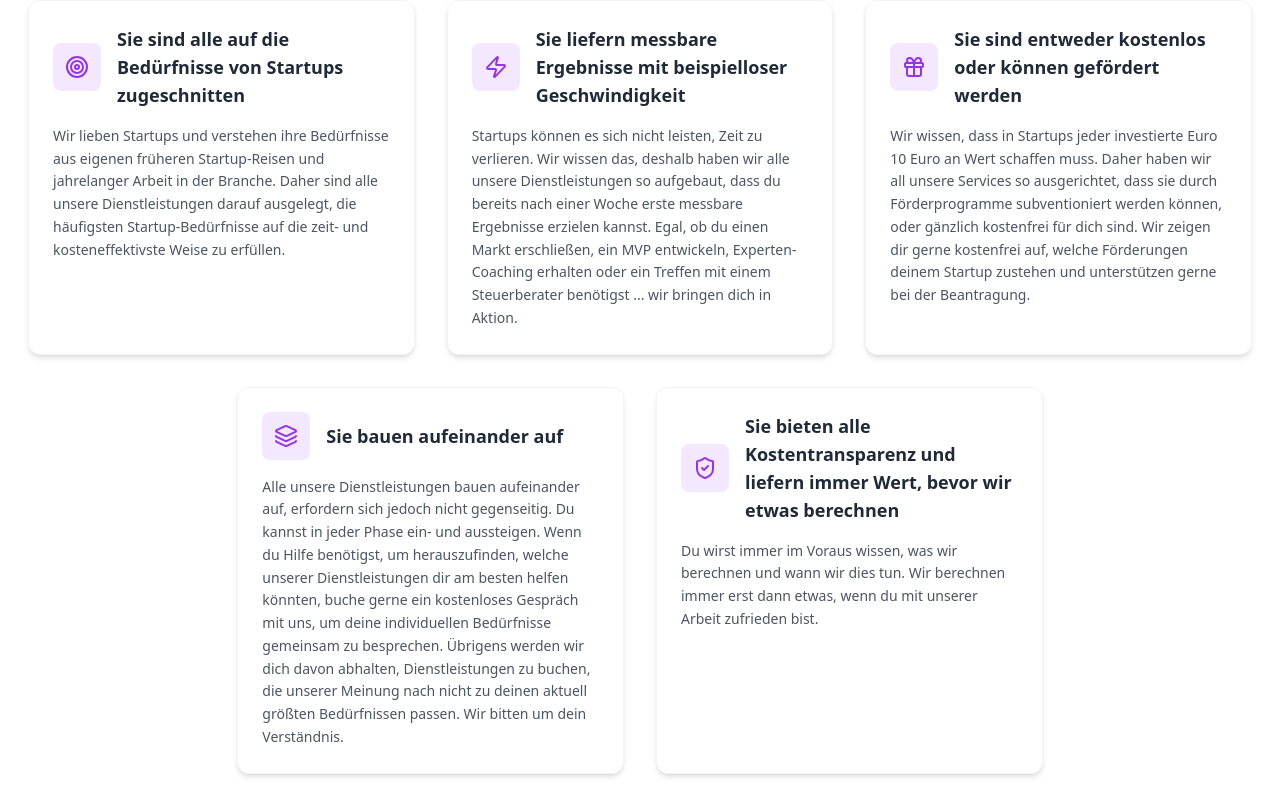
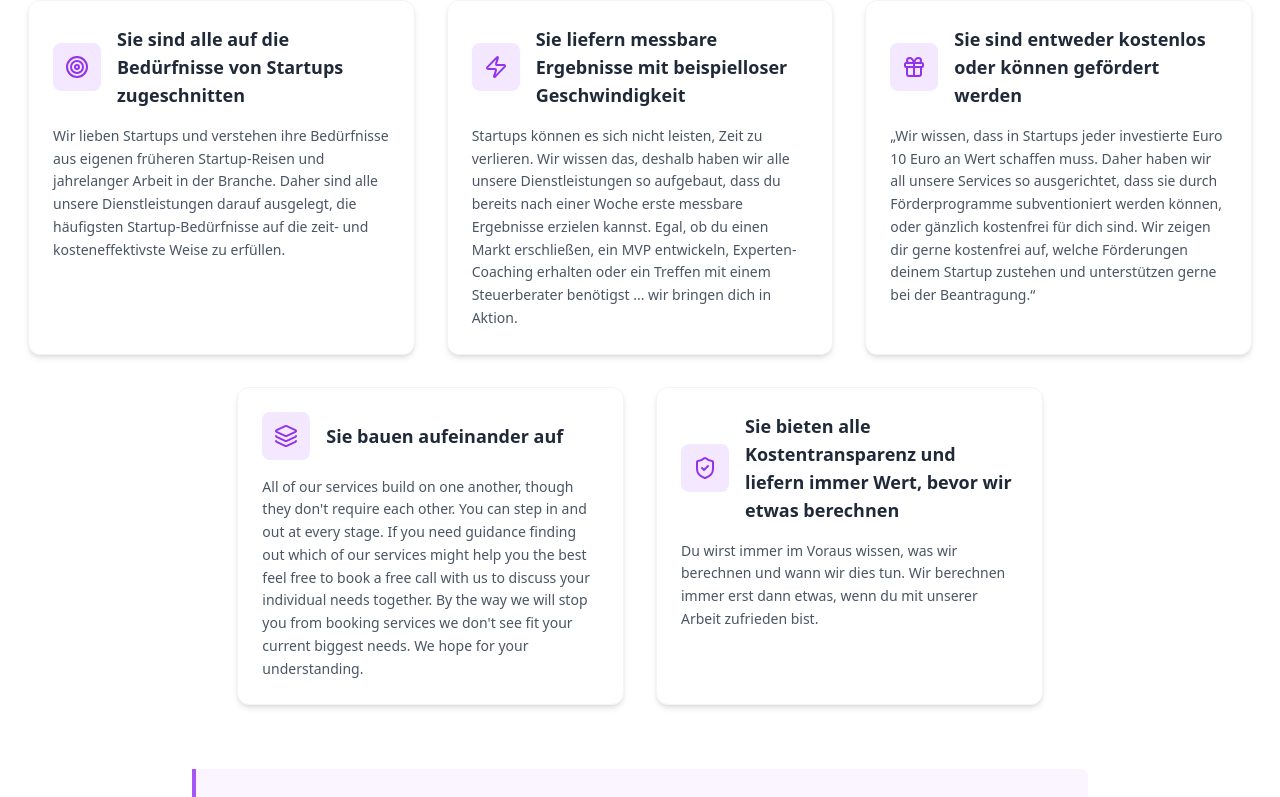
Before and after one commit to Rapid-Works/landingpage, a React (Create React App) app: page / in a window 1280 px wide. Shown: the part 4380-5177 px from the top of the page. Built offline with nearby package versions, Linux system fonts and the light colour scheme.

Commit message:
email for zoom + imprint

```diff
--- a/src/components/new_landing_page.jsx
+++ b/src/components/new_landing_page.jsx
@@ -233,7 +233,7 @@ export default function RapidWorksPage() {
       },
       whoWeAre: {
         title: "Wer wir sind",
-        description: "Wir sind Startup-Enthusiasten. Wir haben Erfahrung in Softwareentwicklung, Marketing, Finanzen, Fundraising, der Validierung von Marktbedürfnissen und insbesondere darin, selbst Startups zu gründen und mit Startups zusammenzuarbeiten. Wir kennen die Schmerzen und die Erfolge, die Höhen und Tiefen und waren schon einmal in deiner Situation. Wir kennen die schmerzhaftesten Aspekte des Gründerdaseins und bieten erschwingliche Lösungen, damit sich Gründer wieder auf ihr Geschäft konzentrieren können, anstatt sich aufzuhalten."
+        description: "Wir sind Startup-Enthusiasten. Wir haben Erfahrung in Softwareentwicklung, Marketing, Finanzen, Fundraising, der Validierung von Marktbedürfnissen und insbesondere darin, selbst Startups zu gründen und mit Startups zusammenzuarbeiten. Wir kennen die Schmerzen und die Erfolge, die Höhen und Tiefen und waren schon mehrfach in deiner Situation. Wir kennen die schmerzhaftesten Aspekte des Gründerdaseins und bieten erschwingliche Lösungen, damit sich Gründer wieder auf ihr Geschäft konzentrieren können, anstatt stecken zu bleiben."
       },
       commonGround: {
         title: "Was alle unsere Angebote gemeinsam haben",
@@ -250,12 +250,12 @@ export default function RapidWorksPage() {
           },
           {
             title: "Sie sind entweder kostenlos oder können gefördert werden",
-            description: "Wir wissen, dass in Startups jeder investierte Euro 10 Euro an Wert schaffen muss. Daher haben wir all unsere Services so ausgerichtet, dass sie durch Förderprogramme subventioniert werden können, oder gänzlich kostenfrei für dich sind. Wir zeigen dir gerne kostenfrei auf, welche Förderungen deinem Startup zustehen und unterstützen gerne bei der Beantragung.",
+            description: "„Wir wissen, dass in Startups jeder investierte Euro 10 Euro an Wert schaffen muss. Daher haben wir all unsere Services so ausgerichtet, dass sie durch Förderprogramme subventioniert werden können, oder gänzlich kostenfrei für dich sind. Wir zeigen dir gerne kostenfrei auf, welche Förderungen deinem Startup zustehen und unterstützen gerne bei der Beantragung.“",
             icon: "Gift"
           },
           {
             title: "Sie bauen aufeinander auf",
-            description: "Alle unsere Dienstleistungen bauen aufeinander auf, erfordern sich jedoch nicht gegenseitig. Du kannst in jeder Phase ein- und aussteigen. Wenn du Hilfe benötigst, um herauszufinden, welche unserer Dienstleistungen dir am besten helfen könnten, buche gerne ein kostenloses Gespräch mit uns, um deine individuellen Bedürfnisse gemeinsam zu besprechen. Übrigens werden wir dich davon abhalten, Dienstleistungen zu buchen, die unserer Meinung nach nicht zu deinen aktuell größten Bedürfnissen passen. Wir bitten um dein Verständnis.",
+            description: "All of our services build on one another, though they don't require each other. You can step in and out at every stage. If you need guidance finding out which of our services might help you the best feel free to book a free call with us to discuss your individual needs together. By the way we will stop you from booking services we don't see fit your current biggest needs. We hope for your understanding.",
             icon: "Layers"
           },
           {
```
